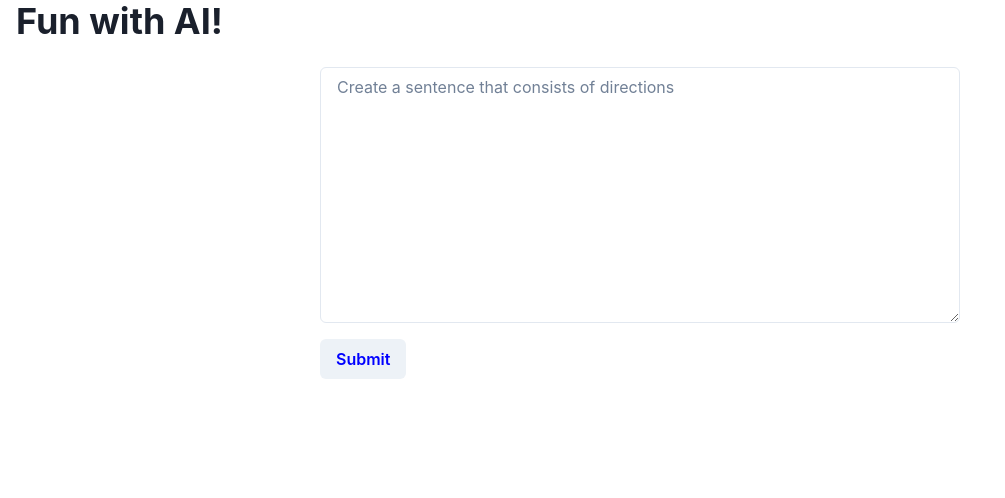
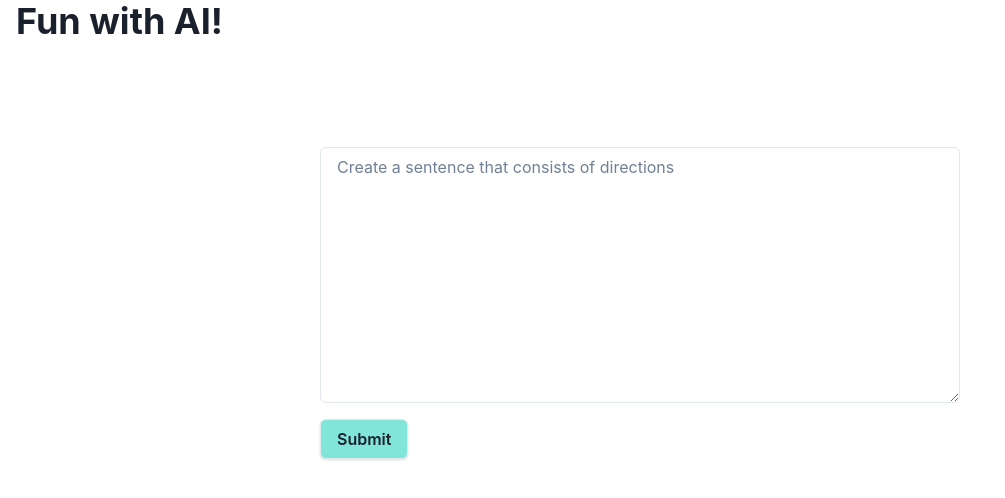
Before and after one commit to Johnnie71/OpenAI, a Next.js app: page / in a window 1280 px wide. Shown: the top 498 px of the page, without its empty margins (0-1005 px from the left). Built offline with nearby package versions, Linux system fonts and the light colour scheme.

Commit message:
changed button colors

```diff
--- a/components/Form/Form.jsx
+++ b/components/Form/Form.jsx
@@ -45,7 +45,7 @@ const Form = ({ setResults }) => {
 	};
 
 	return (
-		<Flex w="100%" align="center" justifyContent="center">
+		<Flex mt={20} w="100%" align="center" justifyContent="center">
 			<Box p={2}>
 				<Box my={4}>
 					<form onSubmit={submitHandler}>
@@ -60,7 +60,14 @@ const Form = ({ setResults }) => {
 								resize="both"
 							/>
 						</FormControl>
-						<Button color="blue" width="auto" mt={4} type="submit">
+						<Button
+							bgColor="teal.200"
+							variant="outline"
+							shadow="base"
+							width="auto"
+							mt={4}
+							type="submit"
+						>
 							{isLoading ? (
 								<CircularProgress isIndeterminate size="24px" color="teal" />
 							) : (
```
